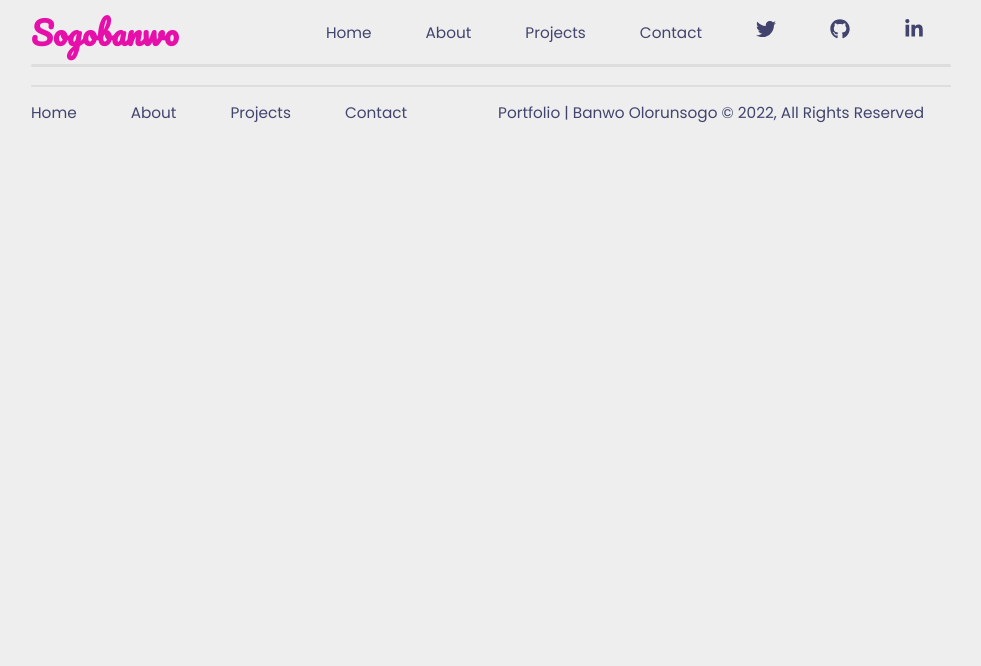
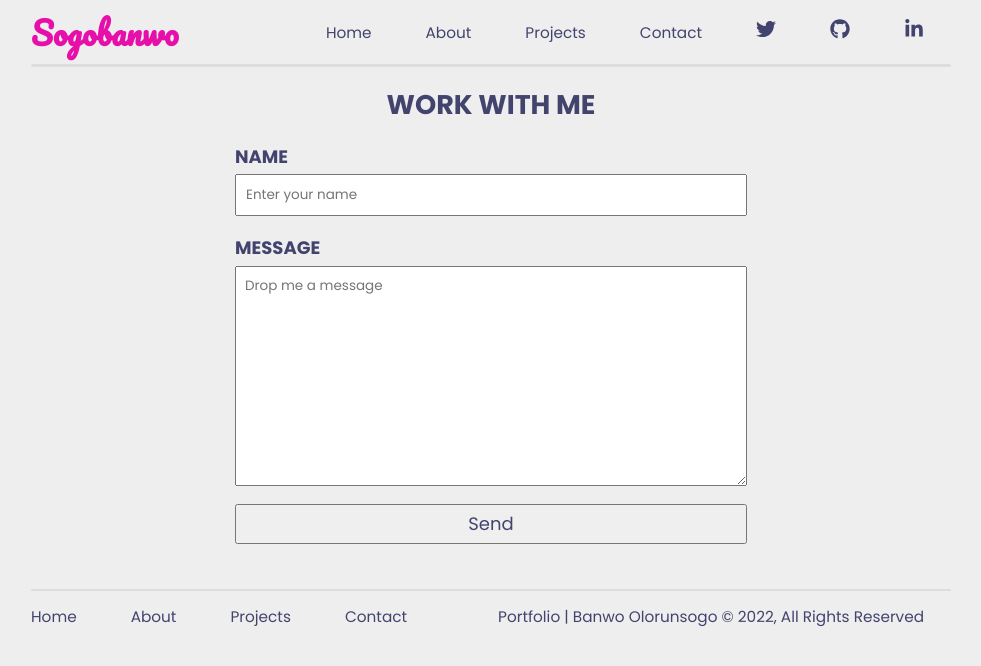
Before and after one commit to sogobanwo/OlorunsogoPortfolio, a React (Create React App) app: page /Contact in a window 1280 px wide. Shown: the top 666 px of the page, without its empty margins (149-1130 px from the left). Built offline with nearby package versions, Linux system fonts and the light colour scheme.

Commit message:
ContactPage Done

```diff
--- a/src/Pages/ContactPage.jsx
+++ b/src/Pages/ContactPage.jsx
@@ -1,11 +1,39 @@
 import React from "react";
 import Footer from "../Components/Footer";
 import { Header } from "../Components/Header";
+import "../StyleSheets/ContactPageContent.css"
+
+export const ContactPageContent = () => {
+  return (
+    <section className="work-with-me" id="contact">
+      <div className="work-with-me-header">
+        <h2>WORK WITH ME</h2>
+      </div>
+      <div className="input-section">
+        <label htmlFor="Name">NAME</label>
+        <input type="text" placeholder="Enter your name" />
+        <label htmlFor="message">MESSAGE</label>
+        <textarea
+          name="textarea"
+          placeholder="Drop me a message"
+          id="textarea"
+          cols={30}
+          rows={10}
+          defaultValue={""}
+        />
+        <div className="submit">
+          <button>Send</button>
+        </div>
+      </div>
+    </section>
+  );
+};
 
 const ContactPage = () => {
   return (
     <>
       <Header />
+      <ContactPageContent />
       <Footer />
     </>
   );
--- a/src/Pages/HomePage.jsx
+++ b/src/Pages/HomePage.jsx
@@ -15,7 +15,6 @@ import python from "../PortfolioImages/Pythonpics.png"
 import flask from "../PortfolioImages/Flaskpics.png"
 import SetterApp from "../PortfolioImages/SetterAppPics.png"
 import TaskManager from "../PortfolioImages/TaskManager.png"
-import Iframe from "react-iframe"
 
 export const HomePageContent =()=>{
   return(
--- /dev/null
+++ b/src/StyleSheets/ContactPageContent.css
@@ -0,0 +1,56 @@
+:root{
+  --color-p: #E70FAA;
+  --color-b: #42446E;
+}
+
+.work-with-me{
+  display: flex;
+  flex-direction: column;
+  justify-content: center;
+  align-items: center;
+  margin-bottom: 3rem;
+}
+.work-with-me-header > h2{
+  font-size: 3rem;
+  color:var(--color-b);
+  padding: 2rem;
+}
+
+.input-section > label,
+.input-section > input,
+.input-section > textarea{
+  display: flex;
+  flex-direction: column;
+  font-size: 1.5rem;
+  margin-bottom: 2rem;
+  width: 40vw;
+  padding: 1rem;
+}
+.input-section > input:focus,
+.input-section > textarea:focus{
+  border-color: #87cefa;
+
+}
+.input-section > label{
+  margin-bottom: .5rem;
+  font-weight: bold ;
+  padding: 0;
+  color: var(--color-b) ;
+  font-size: 2rem;
+}
+.input-section > .submit{
+  display: flex;
+  justify-content: center;
+  align-items:center;
+  color: var(--color-b);
+}
+.input-section > .submit >button{
+  color: var(--color-b);
+  font-size: 2rem;
+  width: 100%;
+  padding: .5rem;
+}
+.input-section > .submit >button:hover{
+  background-color: #bbbbbb;
+  /* color: var(--color-p); */
+}
```
